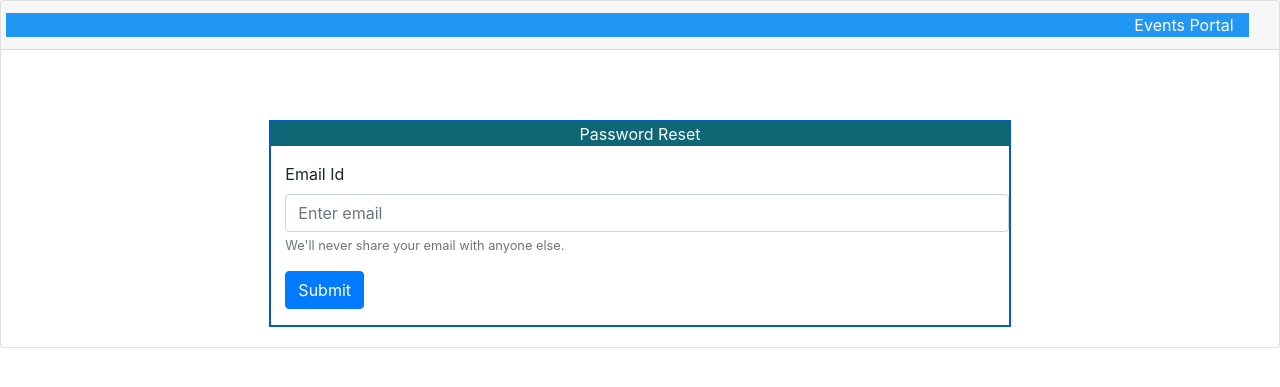
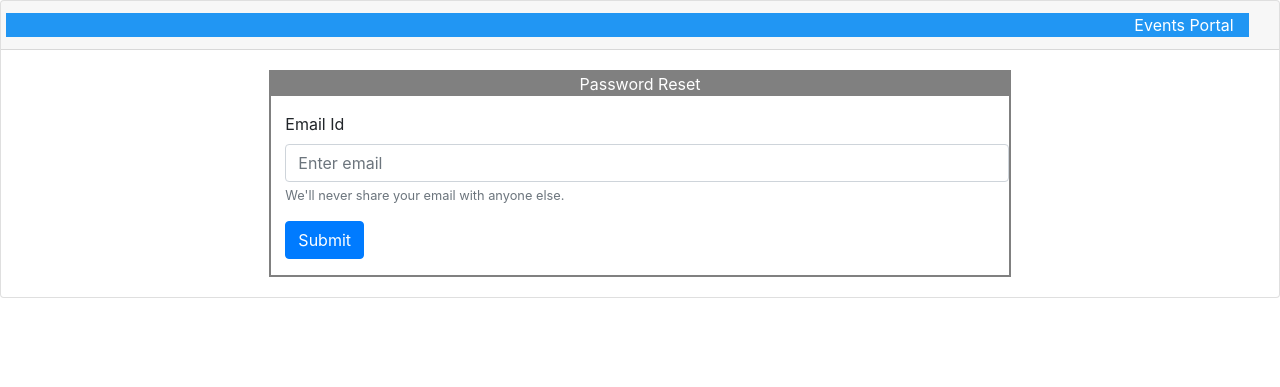
Before and after one commit to tksundar/ffl, a Django app: page /events/password_reset in a window 1280 px wide. Shown: the top 387 px of the page. Run offline with Django 3.2, Linux system fonts and the light colour scheme; some libraries are stand-ins or nearby versions.

Commit message:
changed layout with bootstrap

```diff
--- a/events/templates/events/event_detail.html
+++ b/events/templates/events/event_detail.html
@@ -5,8 +5,8 @@
 {#        <div class="container-fluid" style="background-color: #b3d7ff; width: 100%;height: 10px">#}
 {#        </div>#}
         <div class="container-fluid" style="font-size: small">
-            <table class="table-responsive-sm" >
-                <tr style=color:white;background-color:grey;">
+            <table class=" table table-responsive-sm table-hover" >
+                <tr >
                     <td>Name</td>
                     <td>Venue</td>
                     <td>Date</td>
--- a/events/templates/events/login.html
+++ b/events/templates/events/login.html
@@ -18,8 +18,8 @@
                 <label for="email">Email Id</label>
                 <input type="email" class="form-control" id="email" name="email" aria-describedby="emailHelp"
                        placeholder="Enter email">
-                <small id="emailHelp" class="form-text text-muted">We'll never share your email with anyone
-                    else.</small>
+{#                <small id="emailHelp" class="form-text text-muted">We'll never share your email with anyone#}
+{#                    else.</small>#}
             </div>
             <div class="form-group">
                 <label for="pwd">Password</label>
--- a/events/templates/events/new_user.html
+++ b/events/templates/events/new_user.html
@@ -10,14 +10,14 @@
      <div style="width: 100%; background-color:grey;text-align: center;color:white;font-size: medium">Register
                  </div>
         <p style="color: #ff0000">{{ err }}</p>
-        <div style="text-align: left;">
+        <div class="container" style="text-align: left;">
                  <form action="{% url 'events:new_user' %}" method="post">
             {% csrf_token %}
                       <div class="form-group">
                 <label for="username">Username</label>
                 <input type="text" class="form-control" id="username" name="username" placeholder="choose a username"
                 aria-describedby="usernameHelp">
-                          <small id="usernameHelp" class="form-text text-muted">The name will be used for loging in</small>
+                          <small id="usernameHelp" class="form-text text-muted">The name will appear on all screens</small>
 
             </div>
             <div class="form-group">
--- a/events/templates/events/password_reset.html
+++ b/events/templates/events/password_reset.html
@@ -1,10 +1,9 @@
 {% extends 'events/base.html' %}
 {% block title %} Password Reset {% endblock %}
 {% block content %}
-    <p style="margin-top: 50px;"></p>
-    <div style=" width:60%;border-color:#005cbf;border-width: 2px;border-style: solid;margin-left: 20%">
+    <div style=" width:60%;border-color:grey;border-width: 2px;border-style: solid;margin-left: 20%">
 
-        <div style="width: 100%;background-color:#0f6674;text-align: center;color:white;font-size: medium">Password
+        <div style="width: 100%;background-color:grey;text-align: center;color:white;font-size: medium">Password
             Reset
         </div>
         <p></p>
--- a/events/templates/events/registrations.html
+++ b/events/templates/events/registrations.html
@@ -3,14 +3,14 @@
 {% load static %}
 {% block content %}
     <div class="card">
-    <div class="" style="width: 100%;text-align: right;background-color: lightgray">
+    <div class="" style="width: 100%;text-align: right;background-color: grey">
         <a href="{% url 'events:export_csv' 1 %}"><img src="{% static 'events/Excel-icon_25.png' %}"
                                                        alt="export to excel" data-toggle="tooltip"
         title="export to excel"></a>
     </div>
     <div  >
-        <table class="table-bordered table-striped table-responsive" >
-        <tr style="background-color:grey;color: white;text-align: center;font-size: small">
+        <table class="table table-responsive table-hover" >
+        <tr style=" text-align: center;font-size: small">
             <td>First Name</td>
             <td>Last Name</td>
             <td>Pmt</td>
```
